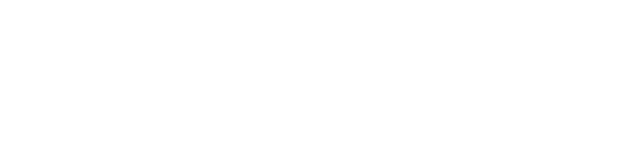
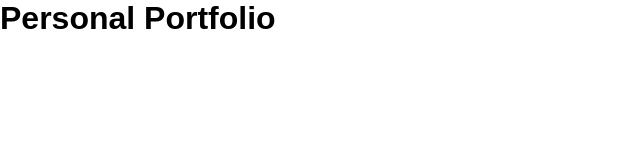
Before and after one commit to NSaha27/NSaha27.github.io, a plain HTML site: page index.html in a window 1280 px wide. Shown: the whole page, without its empty margins (0-640 px from the left). Drawn offline with Linux system fonts and the light colour scheme.

Commit message:
Personal Portfolio App v1 - declaring an h1 tag to define the project title

```diff
--- a/index.html
+++ b/index.html
@@ -7,6 +7,6 @@
   <title>Personal Portfolio</title>
 </head>
 <body>
-
+  <h1 class="proj-title">Personal Portfolio</h1>
 </body>
 </html>
```
